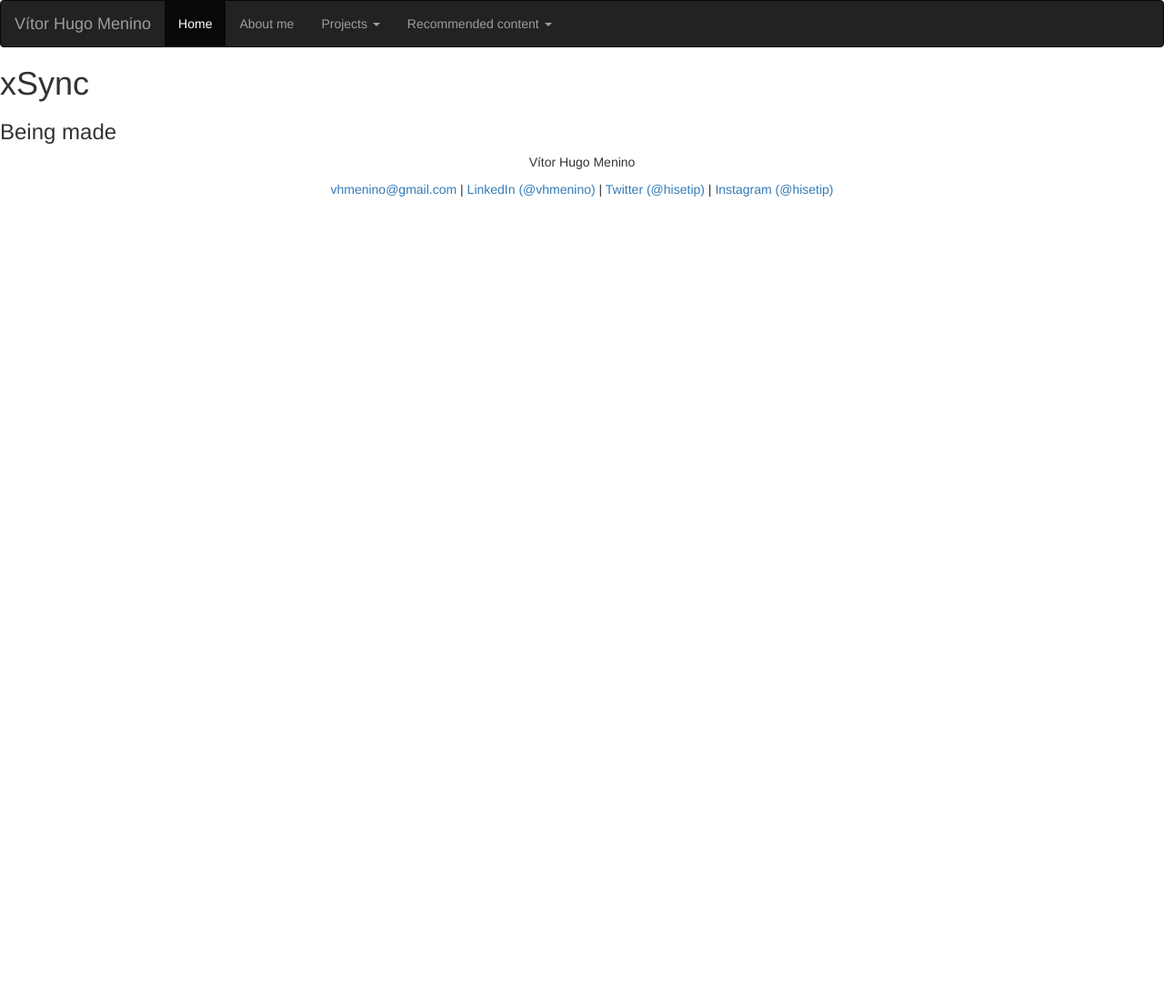
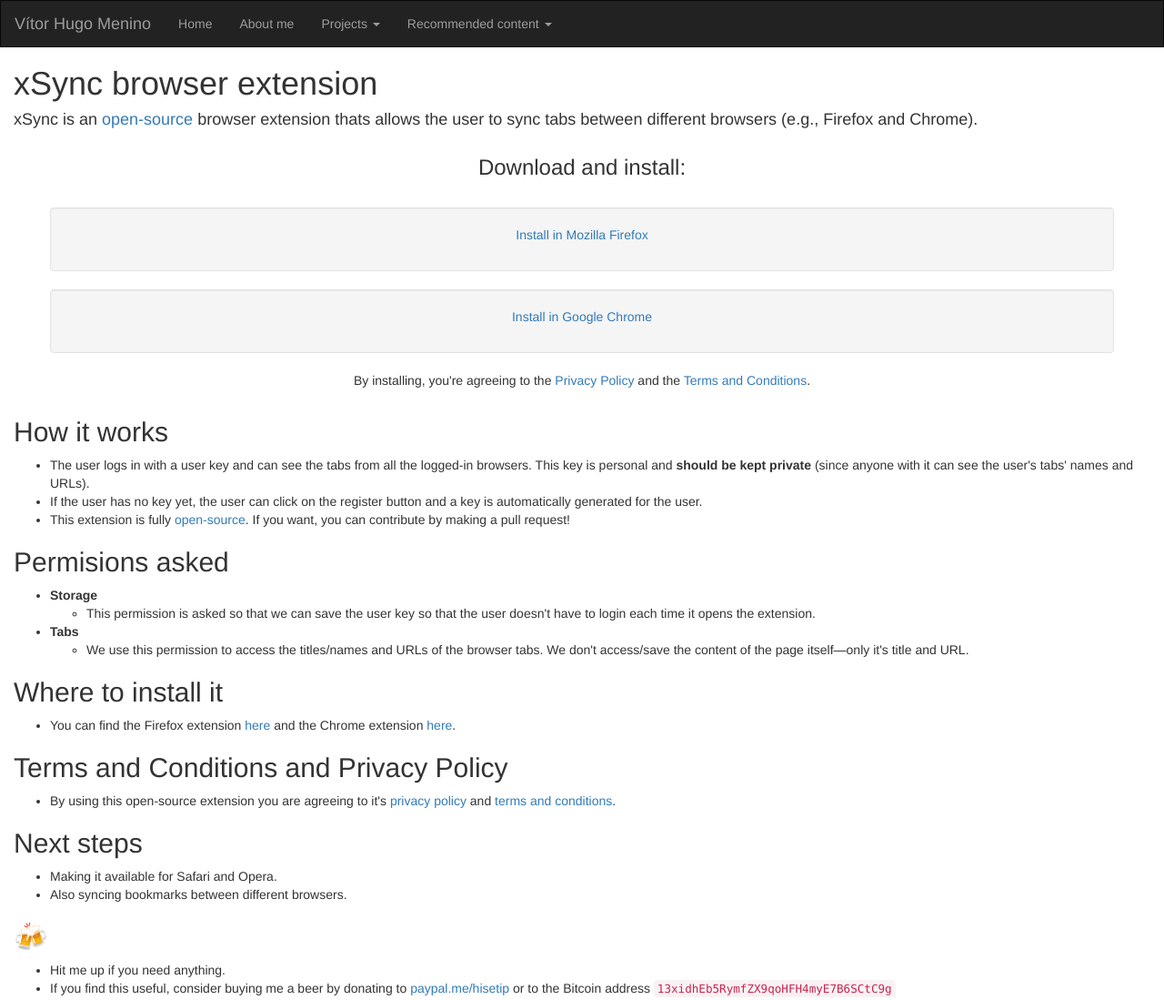
Before and after one commit to hisetip/xSync, a browser extension: page docs/index.html in a window 1280 px wide. Shown: the top 1099 px of the page at 91% size. Before the commit the page ends 800 px from the top, so only its background shows below. Drawn offline with nearby package versions, Linux system fonts and the light colour scheme.

Commit message:
updated some links in the html and new version

```diff
--- a/docs/index.html
+++ b/docs/index.html
@@ -2,23 +2,55 @@
 <html lang="en">
 
 <head>
-        <title>xSync</title>
+  <title>Vítor Hugo Menino</title>
   <meta charset="utf-8">
   <meta name="viewport" content="width=device-width, initial-scale=1">
   <link rel="stylesheet" href="https://maxcdn.bootstrapcdn.com/bootstrap/3.4.1/css/bootstrap.min.css">
   <script src="https://ajax.googleapis.com/ajax/libs/jquery/3.5.1/jquery.min.js"></script>
   <script src="https://maxcdn.bootstrapcdn.com/bootstrap/3.4.1/js/bootstrap.min.js"></script>
+  <style>
+    /* Remove the navbar's default margin-bottom and rounded borders */
+    .navbar {
+      margin-bottom: 0;
+      border-radius: 0;
+    }
+
+    /* Add a gray background color and some padding to the footer */
+    footer {
+      background-color: #f2f2f2;
+      padding: 25px;
+    }
+
+    .carousel-inner img {
+      width: 100%;
+      /* Set width to 100% */
+      margin: auto;
+      min-height: 200px;
+    }
+
+    /* Hide the carousel text when the screen is less than 600 pixels wide */
+    @media (max-width: 600px) {
+      .carousel-caption {
+        display: none;
+      }
+    }
+  </style>
 </head>
 
 <body>
 
   <nav class="navbar navbar-inverse sticky-top navbar-expand-lg">
-            <div class="container-fluid">
     <div class="navbar-header">
+      <button type="button" class="navbar-toggle" data-toggle="collapse" data-target="#myNavbar">
+        <span class="icon-bar"></span>
+        <span class="icon-bar"></span>
+        <span class="icon-bar"></span>
+      </button>
       <a class="navbar-brand" href="/">Vítor Hugo Menino</a>
     </div>
+    <div class="collapse navbar-collapse" id="myNavbar">
       <ul class="nav navbar-nav">
-                <li class="active"><a href="/">Home</a></li>
+        <li><a href="/">Home</a></li>
         <li><a href="/about">About me</a></li>
         <li class="dropdown">
           <a class="dropdown-toggle" data-toggle="dropdown" href="#">Projects
@@ -40,13 +72,77 @@
       </ul>
     </div>
   </nav>
+  <!-- same for every page up until here-->
+  <div class="container-fluid">
+    <h1 id="xsync-browser-extension">xSync browser extension</h1>
+    <h4>xSync is an <a href="https://github.com/hisetip/xSync">open-source</a> browser extension thats allows the user to
+      sync tabs between different browsers (e.g., Firefox and Chrome).</h4>
+    <div class="container text-center">
+      <h3>Download and install:</h3><br>
+      <div class="row">
+        <a href="https://addons.mozilla.org/en-US/firefox/addon/xsync/"><div class="col well text-center">
+          <p>Install in Mozilla Firefox</p>
+        </div></a>
+        <a href="https://google.com/"><div class="col well text-center">
+          <p>Install in Google Chrome</p>
+        </div></a>
+
+      </div>
+      <p>By installing, you're agreeing to the <a href="https://menino.eu/xsync/privacypolicy">Privacy Policy</a> and the <a href="https://menino.eu/xsync/termsandconditions">Terms and Conditions</a>.</p>
+    </div>
+    <h2 id="how-it-works">How it works</h2>
+    <ul>
+      <li>The user logs in with a user key and can see the tabs from all the logged-in browsers. This key is personal
+        and
+        <strong>should be kept private</strong> (since anyone with it can see the user&#39;s tabs&#39; names and URLs).
+      </li>
+      <li>If the user has no key yet, the user can click on the register button and a key is automatically generated for
+        the user.</li>
+      <li>This extension is fully <a href="https://github.com/hisetip/xSync">open-source</a>. If you want, you can contribute by making a pull request!</li>
+    </ul>
+    <h2 id="permisions-asked">Permisions asked</h2>
+    <ul>
+      <li><strong>Storage</strong>
+        <ul>
+          <li>This permission is asked so that we can save the user key so that the user doesn&#39;t have to login each
+            time it opens the extension.</li>
+        </ul>
+      </li>
+      <li><strong>Tabs</strong>
+        <ul>
+          <li>We use this permission to access the titles/names and URLs of the browser tabs. We don&#39;t access/save
+            the
+            content of the page itself—only it&#39;s title and URL.</li>
+        </ul>
+      </li>
+    </ul>
+    <h2 id="where-to-install-it">Where to install it</h2>
+    <ul>
+      <li>You can find the Firefox extension <a href="https://menino.eu/xSync">here</a> and the Chrome extension <a
+          href="https://menino.eu/xSync">here</a>.</li>
+    </ul>
+    <h2 id="terms-and-conditions-and-privacy-policy">Terms and Conditions and Privacy Policy</h2>
+    <ul>
+      <li>By using this open-source extension you are agreeing to it&#39;s <a
+          href="https://menino.eu/xSync/privacypolicy">privacy policy</a> and <a
+          href="https://menino.eu/xSync/termsandconditions">terms and conditions</a>.</li>
+    </ul>
+    <h2 id="next-steps">Next steps</h2>
+    <ul>
+      <li>Making it available for Safari and Opera.</li>
+      <li>Also syncing bookmarks between different browsers.</li>
+    </ul>
+    <h2 id="about-me">🍻</h2>
+    <ul>
+      <li>Hit me up if you need anything.</li>
+      <li>If you find this useful, consider buying me a beer by donating to <a
+          href="paypal.me/hisetip">paypal.me/hisetip</a> or to the Bitcoin address <code>13xidhEb5RymfZX9qoHFH4myE7B6SCtC9g</code></li>
+    </ul>
+  </div>
 
 
-        <!-- same for every page up until here-->
-        <h1>xSync</h1>
-        <h3>Being made</h3>
-
   <!-- same for every page below here-->
+  <br>
   <footer class="container-fluid text-center">
     <p>Vítor Hugo Menino</p>
     <a href="mailto:vhmenino@gmail.com">vhmenino@gmail.com</a> |
@@ -57,4 +153,5 @@
 
 
 </body>
+
 </html>
```
Also changed, not shown: README.md, docs/privacypolicy.html (renamed from privacypolicytermly.html), docs/termsandconditions.html (renamed from termsandcond.html), frontend/chrome/manifest.json, frontend/firefox/manifest.json, 1 other file. Lines whose indentation alone changed are shown as unchanged.
